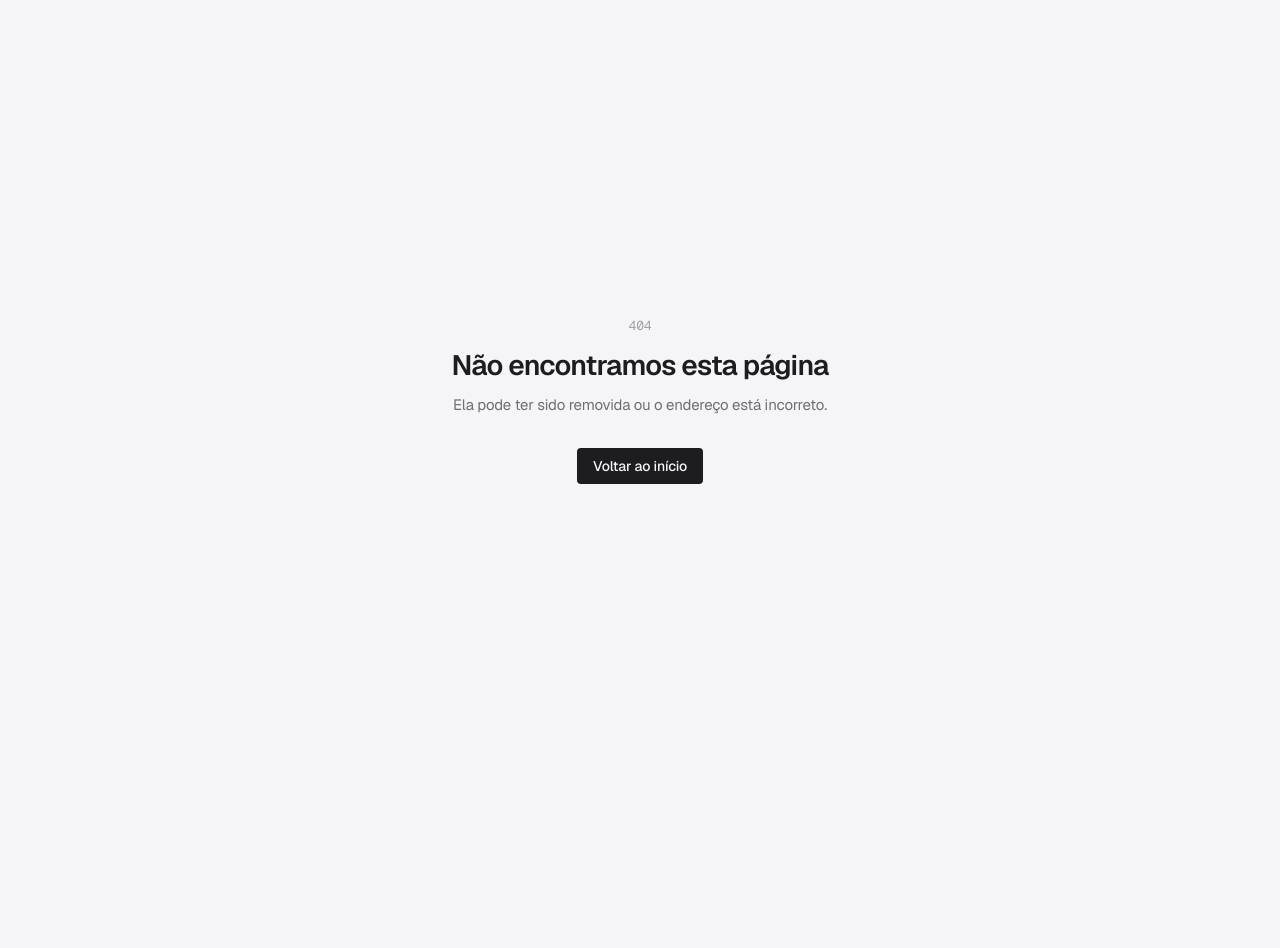
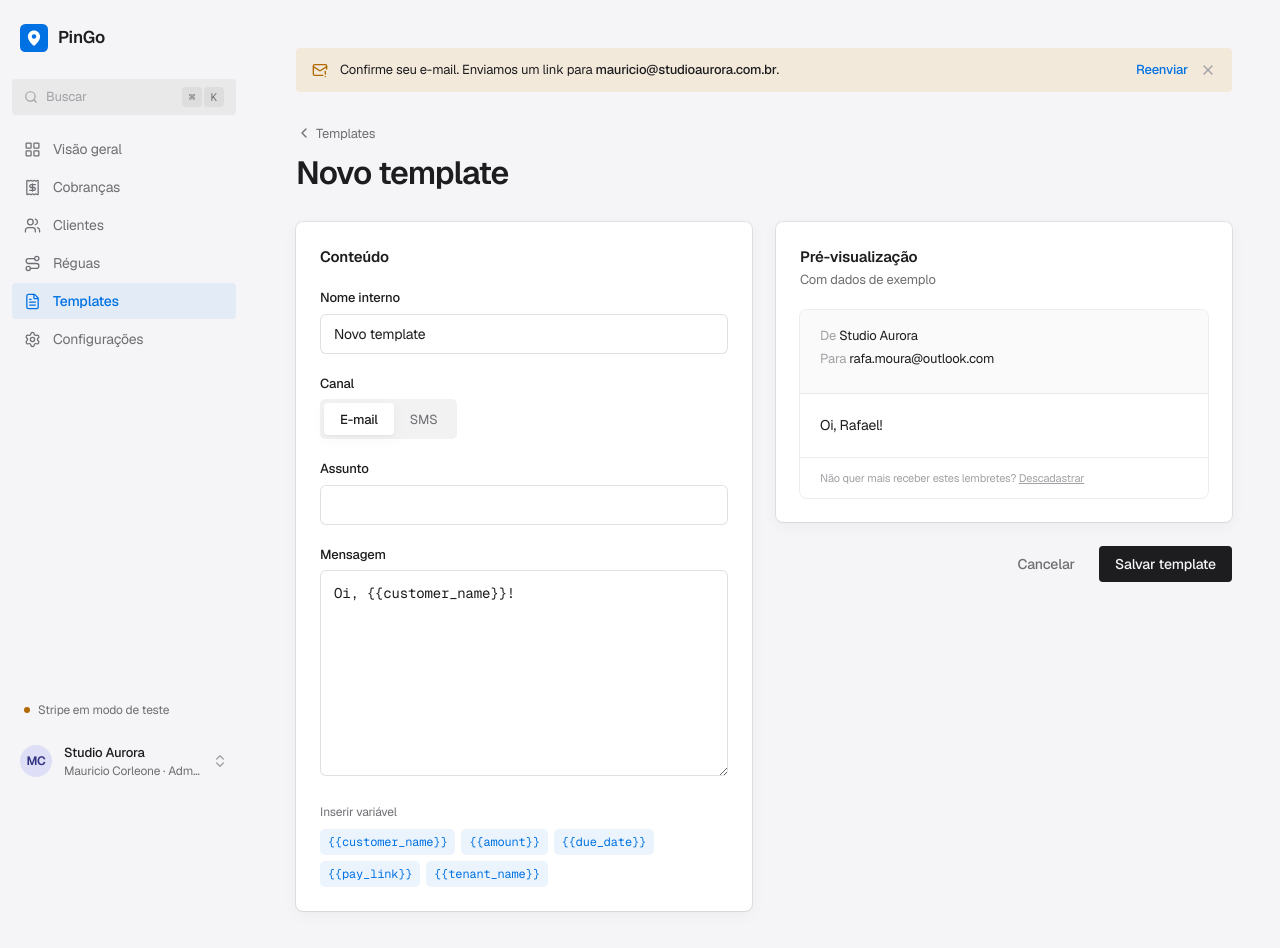
Before and after one commit to MAUXII/pingo-web, a Next.js app: page /templates/new in a window 1280 px wide. Before the commit this address had no page. Shown: the top 948 px of the page. Before the commit the page ends 800 px from the top, so only its background shows below. Built offline with nearby package versions, Linux system fonts and the light colour scheme.

Commit message:
feat(templates): add message templates with preview and variable validation

```diff
--- /dev/null
+++ b/src/app/(app)/templates/[id]/page.tsx
@@ -0,0 +1,37 @@
+import Link from "next/link";
+import { notFound } from "next/navigation";
+import { ChevronLeft } from "lucide-react";
+import { PageHeader } from "@/components/ui";
+import { getTemplate } from "@/lib/api";
+import type { MessageTemplate } from "@/lib/types";
+import { TemplateEditor } from "./template-editor";
+
+export const metadata = { title: "Template" };
+
+const blank: MessageTemplate = {
+  id: "new",
+  name: "Novo template",
+  channel: "EMAIL",
+  subject: "",
+  body: "Oi, {{customer_name}}! ",
+  updatedAt: "",
+};
+
+export default async function TemplatePage({ params }: { params: Promise<{ id: string }> }) {
+  const { id } = await params;
+  const template = id === "new" ? blank : getTemplate(id);
+  if (!template) notFound();
+  return (
+    <>
+      <PageHeader
+        eyebrow={
+          <Link href="/templates" className="inline-flex items-center gap-1 hover:text-fg">
+            <ChevronLeft className="size-4" /> Templates
+          </Link>
+        }
+        title={template.name}
+      />
+      <TemplateEditor template={template} />
+    </>
+  );
+}
--- /dev/null
+++ b/src/app/(app)/templates/[id]/template-editor.tsx
@@ -0,0 +1,153 @@
+"use client";
+
+import { useRef, useState } from "react";
+import clsx from "clsx";
+import { Button, Card, CardHeader, Field, Input, Textarea } from "@/components/ui";
+import type { Channel, MessageTemplate } from "@/lib/types";
+
+const variables = [
+  { key: "customer_name", label: "Nome", sample: "Rafael" },
+  { key: "amount", label: "Valor", sample: "R$ 189,00" },
+  { key: "due_date", label: "Vencimento", sample: "05 out" },
+  { key: "pay_link", label: "Link de pagamento", sample: "pingo.app/pay/tk1041Qm9v" },
+  { key: "tenant_name", label: "Empresa", sample: "Studio Aurora" },
+];
+
+const known = new Set(variables.map((v) => v.key));
+
+// RN-19: the API rejects any {{var}} outside the five above with 422.
+function unknownVars(text: string) {
+  return [...new Set([...text.matchAll(/\{\{\s*([^}]*?)\s*\}\}/g)].map((m) => m[1]!))].filter((k) => !known.has(k));
+}
+
+function render(text: string) {
+  return variables.reduce((acc, v) => acc.replaceAll(`{{${v.key}}}`, v.sample), text);
+}
+
+export function TemplateEditor({ template }: { template: MessageTemplate }) {
+  const [name, setName] = useState(template.name);
+  const [channel, setChannel] = useState<Channel>(template.channel);
+  const [subject, setSubject] = useState(template.subject ?? "");
+  const [body, setBody] = useState(template.body);
+  const bodyRef = useRef<HTMLTextAreaElement>(null);
+
+  const insert = (key: string) => {
+    const el = bodyRef.current;
+    const token = `{{${key}}}`;
+    if (!el) return setBody((b) => b + token);
+    const start = el.selectionStart;
+    setBody(body.slice(0, start) + token + body.slice(el.selectionEnd));
+    requestAnimationFrame(() => {
+      el.focus();
+      el.setSelectionRange(start + token.length, start + token.length);
+    });
+  };
+
+  const invalid = unknownVars(`${channel === "EMAIL" ? subject : ""} ${body}`);
+  const rendered = render(body);
+  const smsLen = rendered.length;
+
+  return (
+    <div className="grid gap-6 lg:grid-cols-2">
+      <Card>
+        <CardHeader title="Conteúdo" />
+        <div className="space-y-5">
+          <Field label="Nome interno">
+            <Input value={name} onChange={(e) => setName(e.target.value)} />
+          </Field>
+          <Field label="Canal">
+            <div className="inline-flex rounded-lg bg-gray-soft p-1">
+              {(["EMAIL", "SMS"] as const).map((c) => (
+                <button
+                  key={c}
+                  type="button"
+                  onClick={() => setChannel(c)}
+                  className={clsx(
+                    "h-8 rounded-md px-4 text-[13px]",
+                    channel === c ? "bg-surface font-medium shadow-card" : "text-fg-2",
+                  )}
+                >
+                  {c === "EMAIL" ? "E-mail" : "SMS"}
+                </button>
+              ))}
+            </div>
+          </Field>
+          {channel === "EMAIL" && (
+            <Field label="Assunto">
+              <Input value={subject} onChange={(e) => setSubject(e.target.value)} />
+            </Field>
+          )}
+          <Field label="Mensagem">
+            <Textarea
+              ref={bodyRef}
+              rows={8}
+              className={clsx("font-mono text-[13px]", invalid.length > 0 && "ring-red/60 focus:ring-red/60")}
+              value={body}
+              onChange={(e) => setBody(e.target.value)}
+            />
+          </Field>
+          {invalid.length > 0 && (
+            <p className="-mt-2 text-[13px] text-red">
+              Variável desconhecida: {invalid.map((k) => <code key={k} className="mr-1 font-mono">{`{{${k}}}`}</code>)}
+              Use só as cinco abaixo.
+            </p>
+          )}
+          <div>
+            <div className="mb-2 text-[12px] text-fg-2">Inserir variável</div>
+            <div className="flex flex-wrap gap-1.5">
+              {variables.map((v) => (
+                <button
+                  key={v.key}
+                  type="button"
+                  onClick={() => insert(v.key)}
+                  className="rounded-lg bg-accent-soft px-2 py-1 font-mono text-[12px] text-accent hover:bg-accent/15"
+                >
+                  {`{{${v.key}}}`}
+                </button>
+              ))}
+            </div>
+          </div>
+        </div>
+      </Card>
+
+      <div className="space-y-6">
+        <Card className="lg:sticky lg:top-8">
+          <CardHeader title="Pré-visualização" subtitle="Com dados de exemplo" />
+          {channel === "EMAIL" ? (
+            <div className="overflow-hidden rounded-2xl ring-1 ring-line">
+              <div className="space-y-1 border-b border-line bg-surface-2 px-5 py-4 text-[13px]">
+                <div>
+                  <span className="text-fg-3">De </span>Studio Aurora
+                </div>
+                <div>
+                  <span className="text-fg-3">Para </span>rafa.moura@outlook.com
+                </div>
+                <div className="pt-1 text-[15px] font-semibold">{render(subject)}</div>
+              </div>
+              <div className="px-5 py-5 text-[14px] leading-relaxed whitespace-pre-line">{rendered}</div>
+              <div className="border-t border-line px-5 py-3 text-[11px] text-fg-3">
+                Não quer mais receber estes lembretes? <span className="underline">Descadastrar</span>
+              </div>
+            </div>
+          ) : (
+            <div className="rounded-2xl bg-surface-2 p-5 ring-1 ring-line">
+              <div className="mb-3 text-center text-[11px] text-fg-3">Hoje 09:12</div>
+              <div className="max-w-[85%] rounded-[20px] rounded-bl-md bg-gray-soft px-4 py-2.5 text-[14px] leading-snug">{rendered}</div>
+              <div className={clsx("mt-3 text-right font-mono text-[11px]", smsLen > 160 ? "text-amber" : "text-fg-3")}>
+                {smsLen}/160 · {Math.ceil(smsLen / 160)} {Math.ceil(smsLen / 160) === 1 ? "segmento" : "segmentos"}
+              </div>
+            </div>
+          )}
+        </Card>
+        <div className="flex justify-end gap-2">
+          <Button variant="ghost" href="/templates">
+            Cancelar
+          </Button>
+          <Button variant="primary" disabled={invalid.length > 0}>
+            Salvar template
+          </Button>
+        </div>
+      </div>
+    </div>
+  );
+}
--- /dev/null
+++ b/src/app/(app)/templates/page.tsx
@@ -0,0 +1,40 @@
+import Link from "next/link";
+import { Plus, ChevronRight } from "lucide-react";
+import { Button, Card, ChannelTag, PageHeader } from "@/components/ui";
+import { listTemplates } from "@/lib/api";
+import { formatDate } from "@/lib/format";
+
+export const metadata = { title: "Templates" };
+
+export default function TemplatesPage() {
+  const templates = listTemplates();
+  return (
+    <>
+      <PageHeader
+        title="Templates"
+        subtitle="As mensagens que a régua envia. Tom respeitoso, sem constranger ninguém."
+        actions={
+          <Button variant="primary" href="/templates/new">
+            <Plus className="size-4" strokeWidth={2.2} /> Novo template
+          </Button>
+        }
+      />
+      <div className="grid gap-4 md:grid-cols-2">
+        {templates.map((t) => (
+          <Link key={t.id} href={`/templates/${t.id}`} className="group">
+            <Card className="h-full transition-shadow group-hover:shadow-pop">
+              <div className="mb-3 flex items-center justify-between">
+                <ChannelTag channel={t.channel} />
+                <ChevronRight className="size-4 text-fg-3" />
+              </div>
+              <h2 className="text-[16px] font-semibold tracking-[-0.01em]">{t.name}</h2>
+              {t.subject && <p className="mt-0.5 text-[13px] text-fg-2">{t.subject}</p>}
+              <p className="mt-3 line-clamp-2 font-mono text-[12px] leading-relaxed text-fg-3">{t.body}</p>
+              <p className="mt-4 text-[12px] text-fg-3">Editado em {formatDate(t.updatedAt)}</p>
+            </Card>
+          </Link>
+        ))}
+      </div>
+    </>
+  );
+}
```
